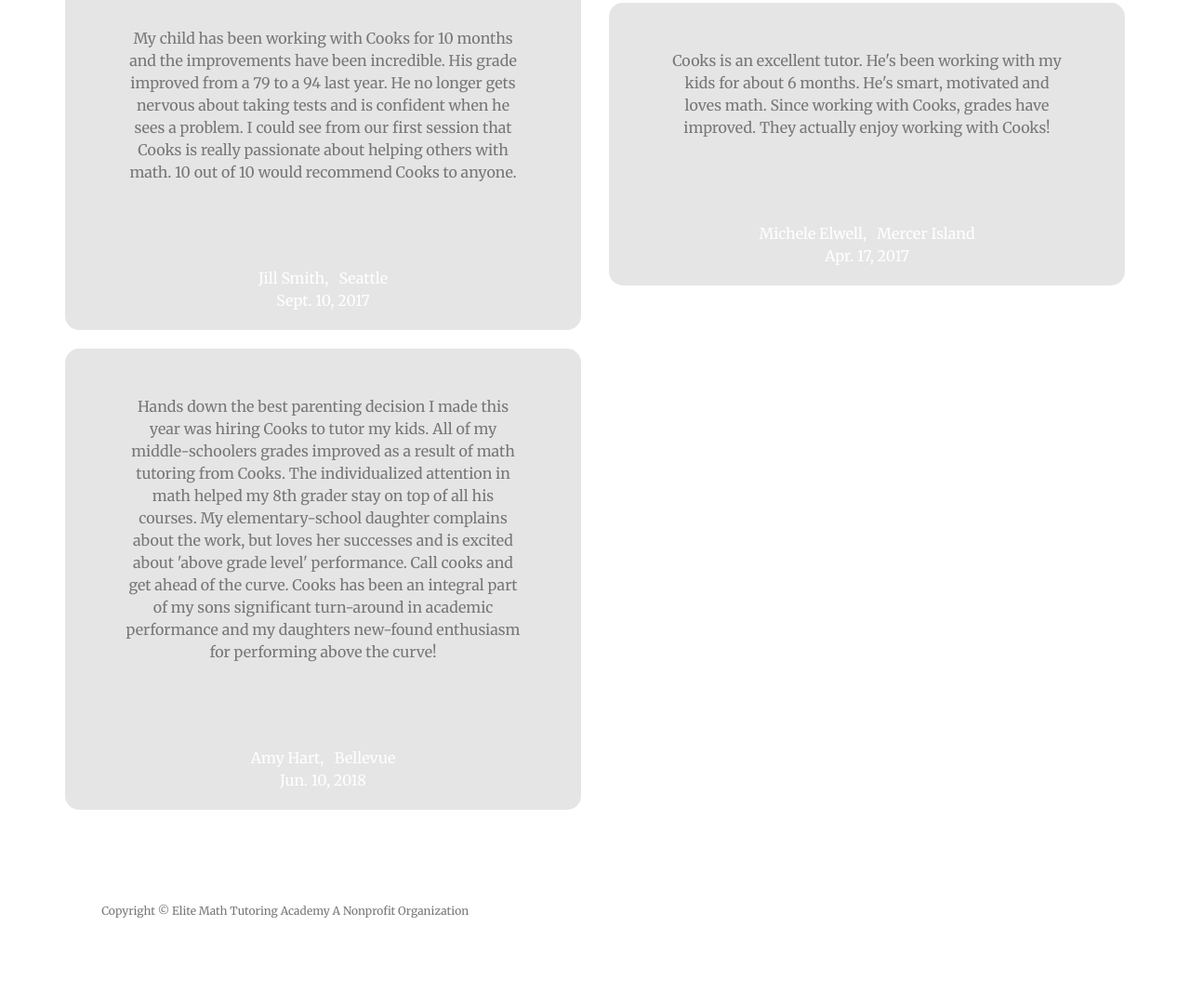
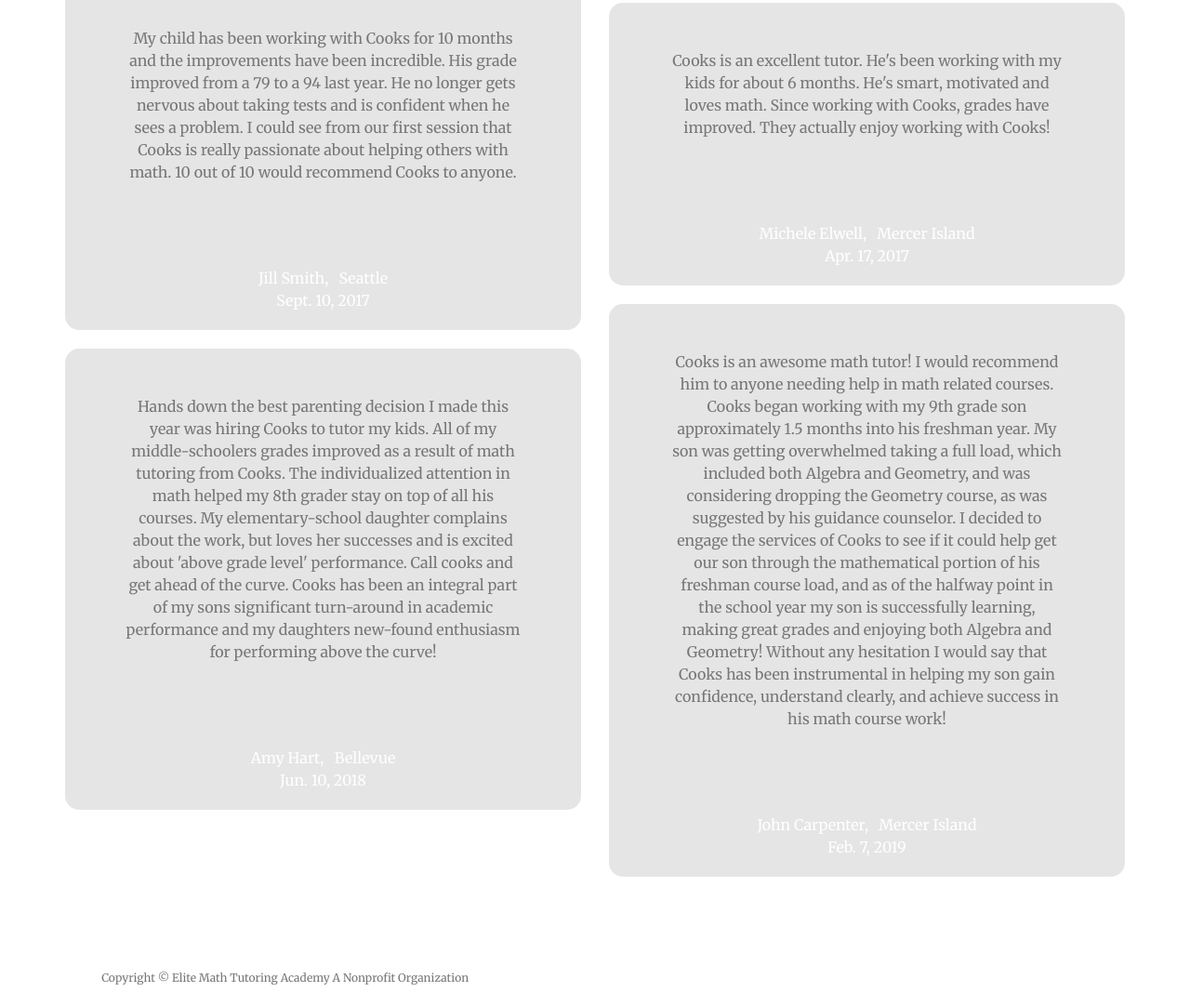
Before and after one commit to amos-nistrian/elite-math-tutoring, a website: page index2.html in a window 1280 px wide. Shown: the part 3896-4977 px from the top of the page at 93% size. Before the commit the page ends 4905 px from the top, so only its background shows below. Drawn offline with nearby package versions, Linux system fonts and the light colour scheme.

Commit message:
Update index2.html
changed price and added review

```diff
--- a/index2.html
+++ b/index2.html
@@ -156,7 +156,7 @@ var deviceWidth
                     <div class="col-lg-8 col-lg-offset-2 text-center">
                         <img src="price.png">
                         <h1></h1>
-                        <p class="text-muted">At Elite Math Tutoring I offer a learning environment focused on a deeper understanding of concepts and problem-solving techniques guaranteed to improve your score, overall understanding, and confidence in solving math problems.  An investment in your education doesn't need to cost a fortune, our no-contract flat rate fee costs $65 per hour and gives you the best bang for your buck. We know selecting the right tutor is important, so we invite you to check out what my <a href="https://www.facebook.com/pg/elitemathtutor/reviews/?ref=page_internal" target="_blank">clients have to say.</a></p>
+                        <p class="text-muted">At Elite Math Tutoring I offer a learning environment focused on a deeper understanding of concepts and problem-solving techniques guaranteed to improve your score, overall understanding, and confidence in solving math problems.  An investment in your education doesn't need to cost a fortune, our no-contract flat rate fees costs $75-$100 per hour depending on subject, gives you the best bang for your buck. We know selecting the right tutor is important, so we invite you to check out what my <a href="https://www.facebook.com/pg/elitemathtutor/reviews/?ref=page_internal" target="_blank">clients have to say.</a></p>
                         <br>
                         </br>
                         <h5>
@@ -302,6 +302,17 @@ var deviceWidth
                             Apr. 17, 2017
                         </p>
                     </div>
+
+                    <div class="col-lg-12 text-center" style="border-radius: 15px; background-color:#e5e5e5; margin-top: 20px">
+                        <p class="text-muted" style="color: #777; padding: 50px">
+                            Cooks is an awesome math tutor! I would recommend him to anyone needing help in math related courses. Cooks began working with my 9th grade son approximately 1.5 months into his freshman year. My son was getting overwhelmed taking a full load, which included both Algebra and Geometry, and was considering dropping the Geometry course, as was suggested by his guidance counselor. I decided to engage the services of Cooks to see if it could help get our son through the mathematical portion of his freshman course load, and as of the halfway point in the school year my son is successfully learning, making great grades and enjoying both Algebra and Geometry! Without any hesitation I would say that Cooks has been instrumental in helping my son gain confidence, understand clearly, and achieve success in his math course work!
+                        </p>
+                    <br/>
+                        <p style="color: white">
+                            John Carpenter, &nbsp Mercer Island <br/>
+                            Feb. 7, 2019
+                        </p>
+                    </div>
                 </div>
 
             </div>
```
